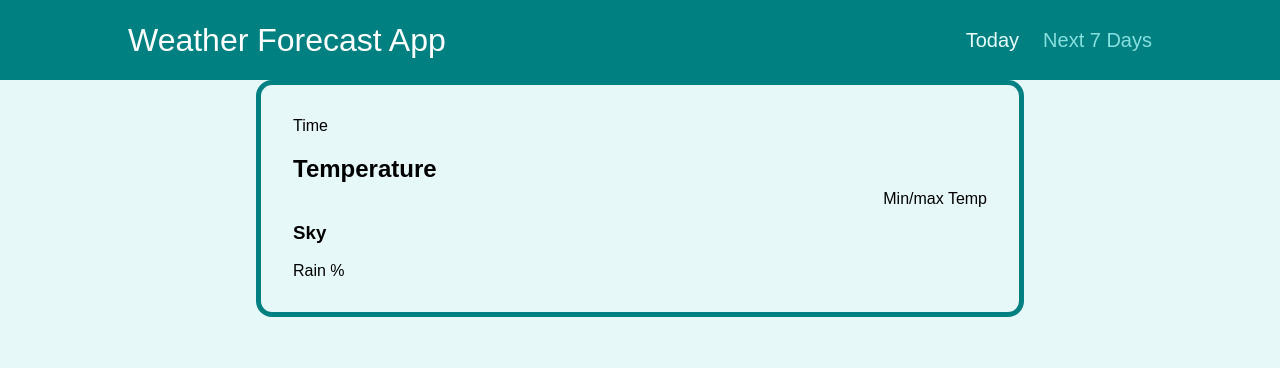
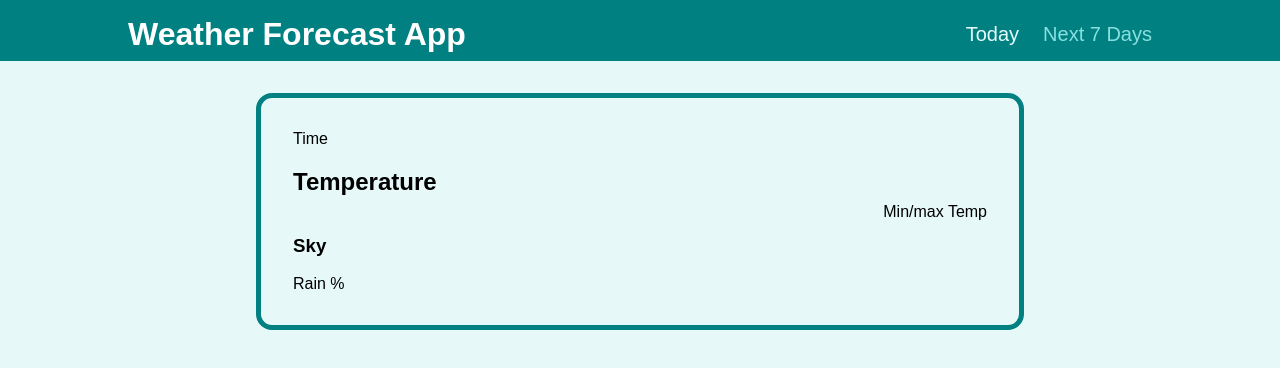
Before and after one commit to hgpimentel/weather-forecast, a React (Create React App) app: page /today in a window 1280 px wide. Shown: the top 368 px of the page. Built offline with nearby package versions, Linux system fonts and the light colour scheme; no server answers.

Commit message:
WF-8 - moved location to header

```diff
--- a/src/App.tsx
+++ b/src/App.tsx
@@ -1,12 +1,11 @@
 import { Route, Switch, Redirect } from "react-router-dom";
 import ROUTE from "./config/routes";
 import { Today, NextDays, NotFound } from "./pages";
-import { Layout, Location } from "./components";
+import { Layout } from "./components";
 
 const App = () => {
   return (
     <Layout>
-      <Location />
       <Switch>
         <Route exact path="/">
           <Redirect to={ROUTE.TODAY} />
--- a/src/components/Layout/Layout.tsx
+++ b/src/components/Layout/Layout.tsx
@@ -2,15 +2,17 @@ import React from "react";
 import { NavLink } from "react-router-dom";
 import styled from "styled-components";
 import ROUTE from "../../config/routes";
+import ColumnContainer from "../Container/ColumnContainer";
+import Location from "../Location/Location";
 
 const Header = styled.header`
   width: 100%;
-  height: 5rem;
   display: flex;
   justify-content: space-between;
-  padding: 0 10%;
+  padding: 1rem 10% 0.5rem;
   align-items: center;
   background-color: #008080;
+  margin-bottom: 2rem;
 `;
 
 const Nav = styled.nav`
@@ -38,16 +40,21 @@ const Nav = styled.nav`
   }
 `;
 
-const Logo = styled.div`
-  font-size: 2rem;
+const Logo = styled(ColumnContainer)`
   color: white;
+  h1 {
+    margin: 0;
+  }
 `;
 
 const Layout: React.FC = ({ children }) => {
   return (
     <>
       <Header>
-        <Logo>Weather Forecast App</Logo>
+        <Logo>
+          <h1>Weather Forecast App</h1>
+          <Location />
+        </Logo>
         <Nav>
           <ul>
             <li>
--- a/src/components/Location/AddLocation.tsx
+++ b/src/components/Location/AddLocation.tsx
@@ -31,6 +31,10 @@ const Form = styled.form`
 
     &:hover {
       background-color: rgba(0, 128, 128, 0.75);
+    }
+
+    &:disabled {
+      background-color: rgba(0, 128, 128, 0.5);
     }
   }
 `;
--- a/src/components/Location/Location.tsx
+++ b/src/components/Location/Location.tsx
@@ -1,15 +1,33 @@
 import React, { useContext, useState } from "react";
-import ColumnContainer from "../Container/ColumnContainer";
 import CenteredContainer from "../Container/CenteredContainer";
 import LocationContext from "../../store/location-context";
 import styled from "styled-components";
 import ChangeLocationModal from "./ChangeLocationModal";
 
-const CustomColumnContainer = styled(ColumnContainer)`
-  padding: 2rem 3rem;
+const CustomCenteredComponent = styled(CenteredContainer)`
+  align-items: center;
 
-  & > div:last-child {
-    margin-top: 1rem;
+  & > * {
+    margin-right: 10px;
+  }
+
+  button {
+    width: 150px;
+    text-align: center;
+    background-color: white;
+    color: white;
+    display: inline-block;
+    border-radius: 5px;
+    padding: 5px;
+    border: none;
+    cursor: pointer;
+    color: teal;
+    font-weight: bold;
+
+    &:hover {
+      background-color: ;
+      color: rgba(0, 128, 128, 0.75);
+    }
   }
 `;
 
@@ -29,10 +47,9 @@ const Location: React.FC = () => {
       {isChangeLocation && (
         <ChangeLocationModal closeModal={() => setIsChangeLocation(false)} />
       )}
-      <CenteredContainer>
-        <CustomColumnContainer>
+      <CustomCenteredComponent>
         <div>
-            <h3>Current location</h3>
+          <h4>Current:</h4>
         </div>
         {currentLocation.city && currentLocation.country ? (
           <div>{`${currentLocation.city}, ${currentLocation.country}`}</div>
@@ -44,8 +61,7 @@ const Location: React.FC = () => {
         <div>
           <button onClick={openModal}>Change location</button>
         </div>
-        </CustomColumnContainer>
-      </CenteredContainer>
+      </CustomCenteredComponent>
     </>
   );
 };
```
Lines whose indentation alone changed are shown as unchanged.
